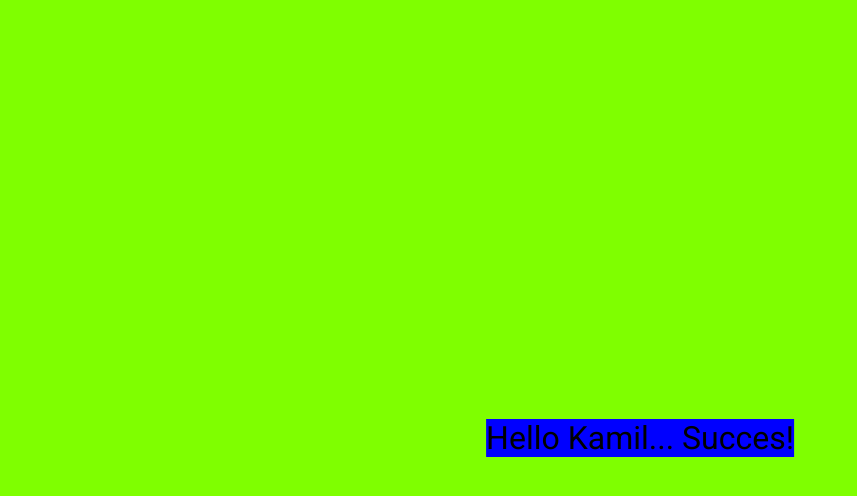
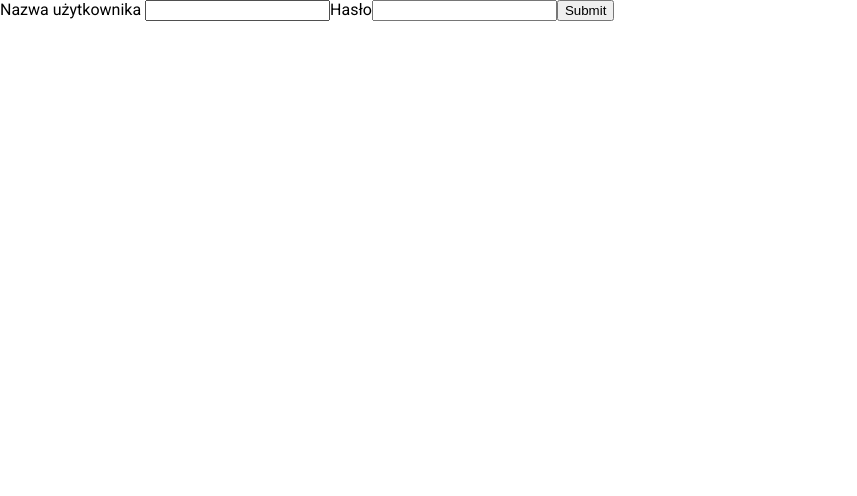
Before and after one commit to kamilmuzyka91/raceplanApp, a React (Create React App) app: page / in a window 1280 px wide. Shown: the top 496 px of the page, without its empty margins (0-857 px from the left). Built offline with nearby package versions, Linux system fonts and the light colour scheme.

Commit message:
add assets and register page

```diff
--- a/src/App.js
+++ b/src/App.js
@@ -1,14 +1,10 @@
 import React from "react";
 import "./App.scss";
+import "./layouts/Register";
+import Register from "./layouts/Register";
 
 function App() {
-  return (
-    <>
-      <div className="App">
-        <h1>Hello Kamil... Succes!</h1>
-      </div>
-    </>
-  );
+  return <Register />;
 }
 
 export default App;
--- a/src/App.scss
+++ b/src/App.scss
@@ -1,12 +1,11 @@
 @import "./scss/main.scss";
 // background-image: url("../assets/Ckechmark-1.svg");
 body {
-  background: chartreuse;
+  background: #fff;
 }
 .App,
 .container {
   @include mobile {
-    @include centerer;
     h1 {
       background: red;
       text-align: center;
@@ -16,13 +15,11 @@ body {
     }
   }
   @include tablet {
-    @include centerer;
     h1 {
       background: green;
     }
   }
   @include notebook {
-    @include centerer;
     h1 {
       background: blue;
     }
--- /dev/null
+++ b/src/layouts/Register.js
@@ -0,0 +1,25 @@
+import React from "react";
+import "../scss/main.scss";
+import "./register.scss";
+
+function Register() {
+  return (
+    <>
+      <div className="container">
+        <div className="register">
+          <form className="register__form">
+            <label for="usrname">Nazwa użytkownika </label>
+            <input type="text" id="usrname" name="usrname" />
+
+            <label for="psw">Hasło</label>
+            <input type="password" />
+
+            <input type="submit" value="Submit" />
+          </form>
+        </div>
+      </div>
+    </>
+  );
+}
+
+export default Register;
--- /dev/null
+++ b/src/layouts/register.scss
@@ -0,0 +1,24 @@
+@import "../scss/main.scss";
+.container {
+  @include mobile {
+    .register {
+      background-image: url("../assets/9527.jpg");
+      background-size: cover;
+      background-repeat: no-repeat;
+      width: 100vw;
+      height: 100vh;
+      overflow: hidden;
+      position: relative;
+      .register__form {
+        @include centerer;
+        display: flex;
+        flex-direction: column;
+        background: darken(#fff, 90%);
+        opacity: 0.5;
+        padding: px-rem(50);
+        border-radius: px-rem(10);
+        color: cornsilk;
+      }
+    }
+  }
+}
--- a/src/scss/_mixins.scss
+++ b/src/scss/_mixins.scss
@@ -23,6 +23,9 @@
   top: 50%;
   left: 50%;
   transform: translate(-50%, 50%);
+  @include mobile {
+    top: 20%;
+  }
 }
 
 // px to rem conversion
```
Also changed, not shown: 1 other file (tests, documents, lock files or other folders).
